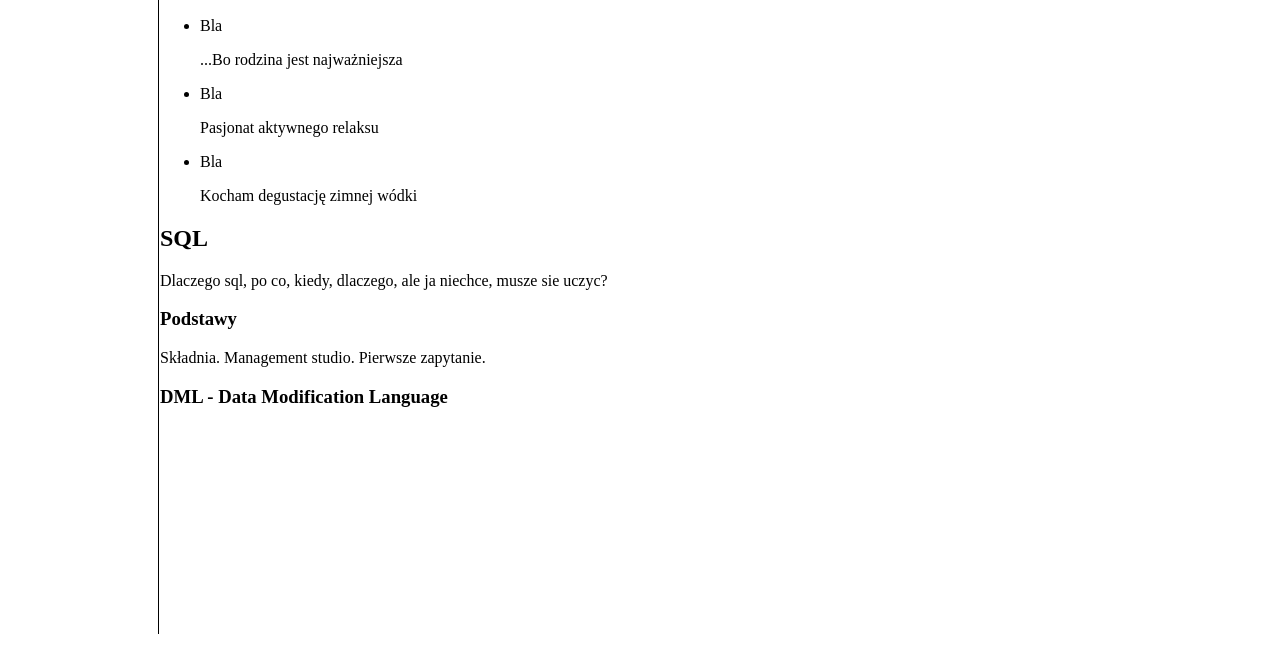
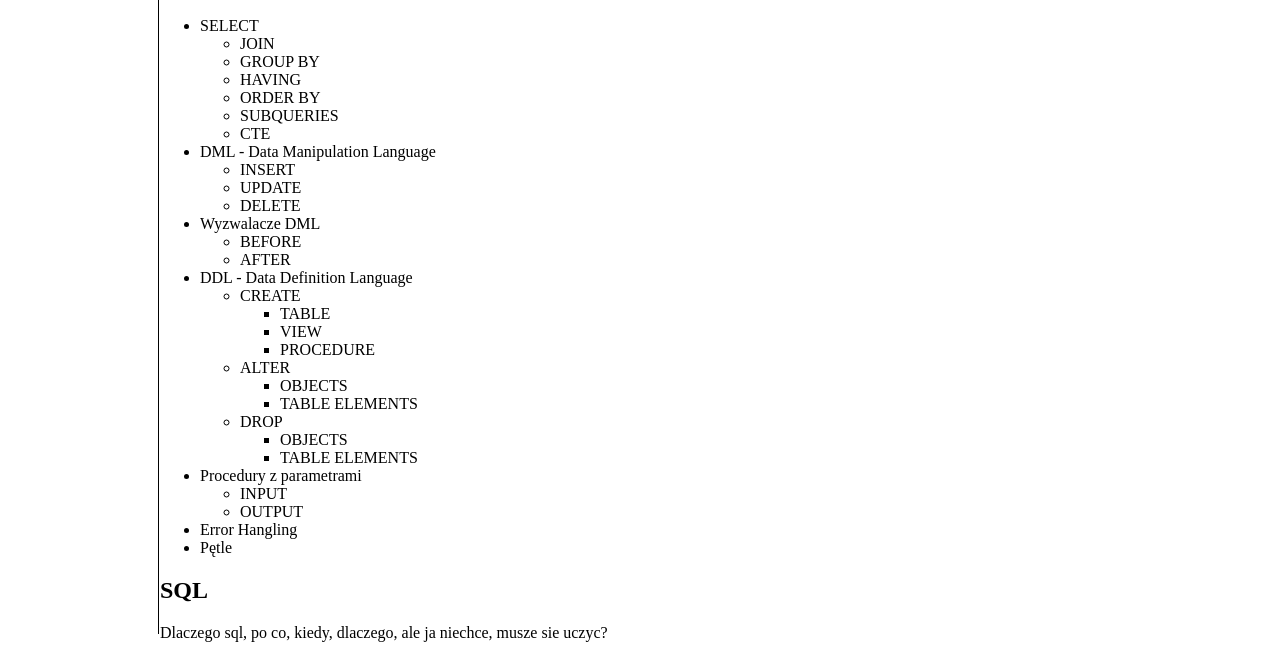
Before and after one commit to jakim87/homepage, a plain HTML site: page index.html in a window 1280 px wide. Shown: the part 270-927 px from the top of the page. Before the commit the page ends 800 px from the top, so only its background shows below. Drawn offline with Linux system fonts and the light colour scheme.

Commit message:
feat: html content list

```diff
--- a/index.html
+++ b/index.html
@@ -32,7 +32,7 @@
 
 		<header>
 			<h1 class="mainHeader">
-				Paweł Jakimiuk
+				SQL
 			</h1><br>
 		</header>
 		<section class="mainPage__section">
@@ -40,12 +40,52 @@
 				Plan szkolenia SQL
 			</h2>
 			<ul>
-				<li>Bla</li>
-				<p>...Bo rodzina jest najważniejsza</p>
-				<li>Bla</li>
-				<p>Pasjonat aktywnego relaksu</p>
-				<li>Bla</li>
-				<p>Kocham degustację zimnej wódki</p>
+				<li>SELECT</li>
+					<ul>
+						<li>JOIN</li>
+						<li>GROUP BY</li>
+						<li>HAVING</li>
+						<li>ORDER BY</li>
+						<li>SUBQUERIES</li>
+						<li>CTE</li>
+					</ul>
+				<li>DML - Data Manipulation Language</li>
+					<ul>
+						<li>INSERT</li>
+						<li>UPDATE</li>
+						<li>DELETE</li>
+					</ul>
+				<li>Wyzwalacze DML</li>
+					<ul>
+						<li>BEFORE</li>
+						<li>AFTER</li>
+					</ul>
+				<li>DDL - Data Definition Language</li>
+					<ul>
+						<li>CREATE</li>
+							<ul>
+								<li>TABLE</li>
+								<li>VIEW</li>
+								<li>PROCEDURE</li>
+							</ul>
+						<li>ALTER</li>
+							<ul>
+								<li>OBJECTS</li>
+								<li>TABLE ELEMENTS</li>
+							</ul>
+						<li>DROP</li>
+							<ul>
+								<li>OBJECTS</li>
+								<li>TABLE ELEMENTS</li>
+							</ul>
+					</ul>
+				<li>Procedury z parametrami</li>
+					<ul>
+						<li>INPUT</li>
+						<li>OUTPUT</li>
+					</ul>
+				<li>Error Hangling</li>
+				<li>Pętle</li>
 			</ul>
 
 		</section>
--- a/style.css
+++ b/style.css
@@ -51,7 +51,7 @@ footer {
 }
 
 .pic_me {
-    position: absolute;
+    position: fixed;
     max-width: 350px;
     height: auto;
     right: 10px;
```
